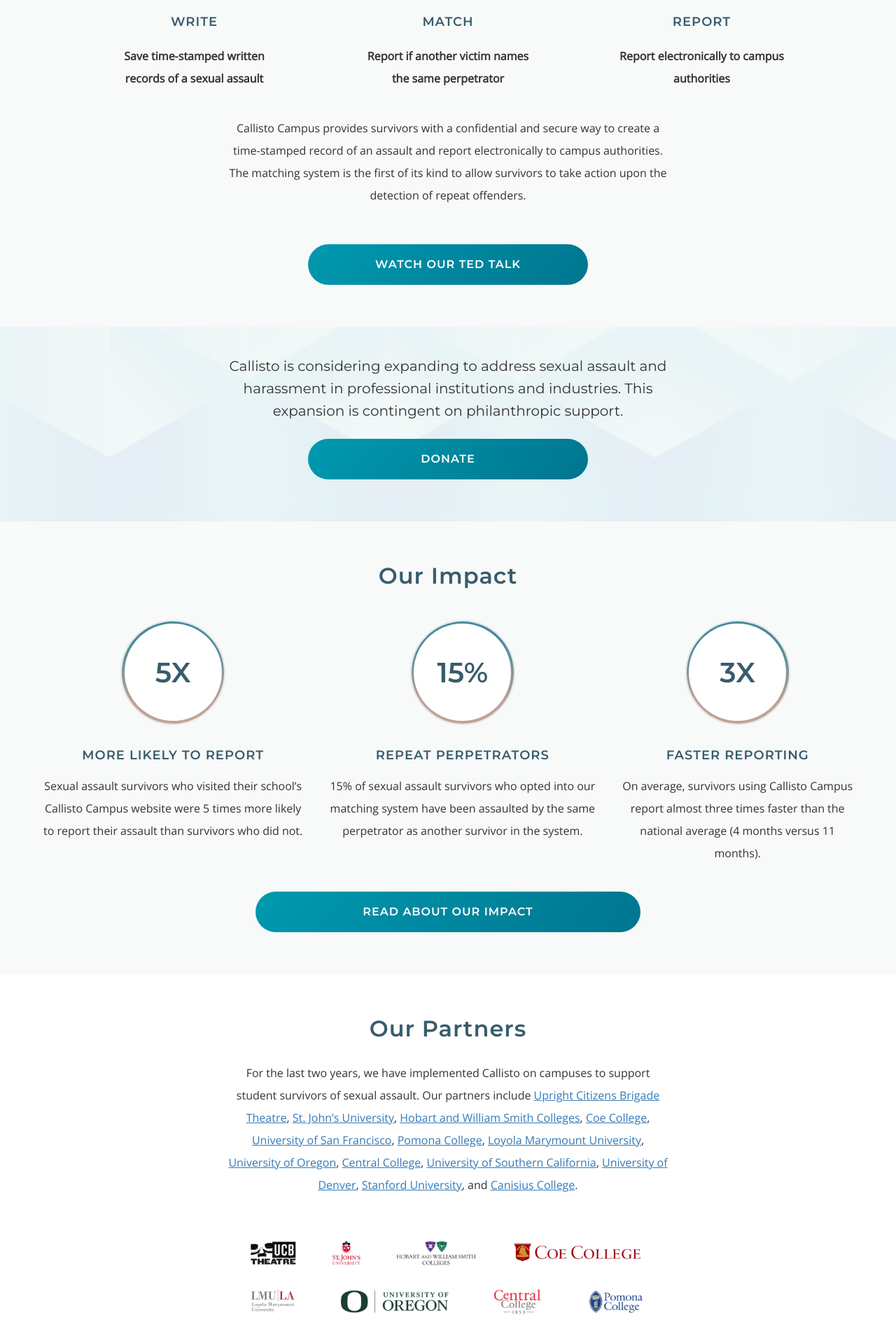
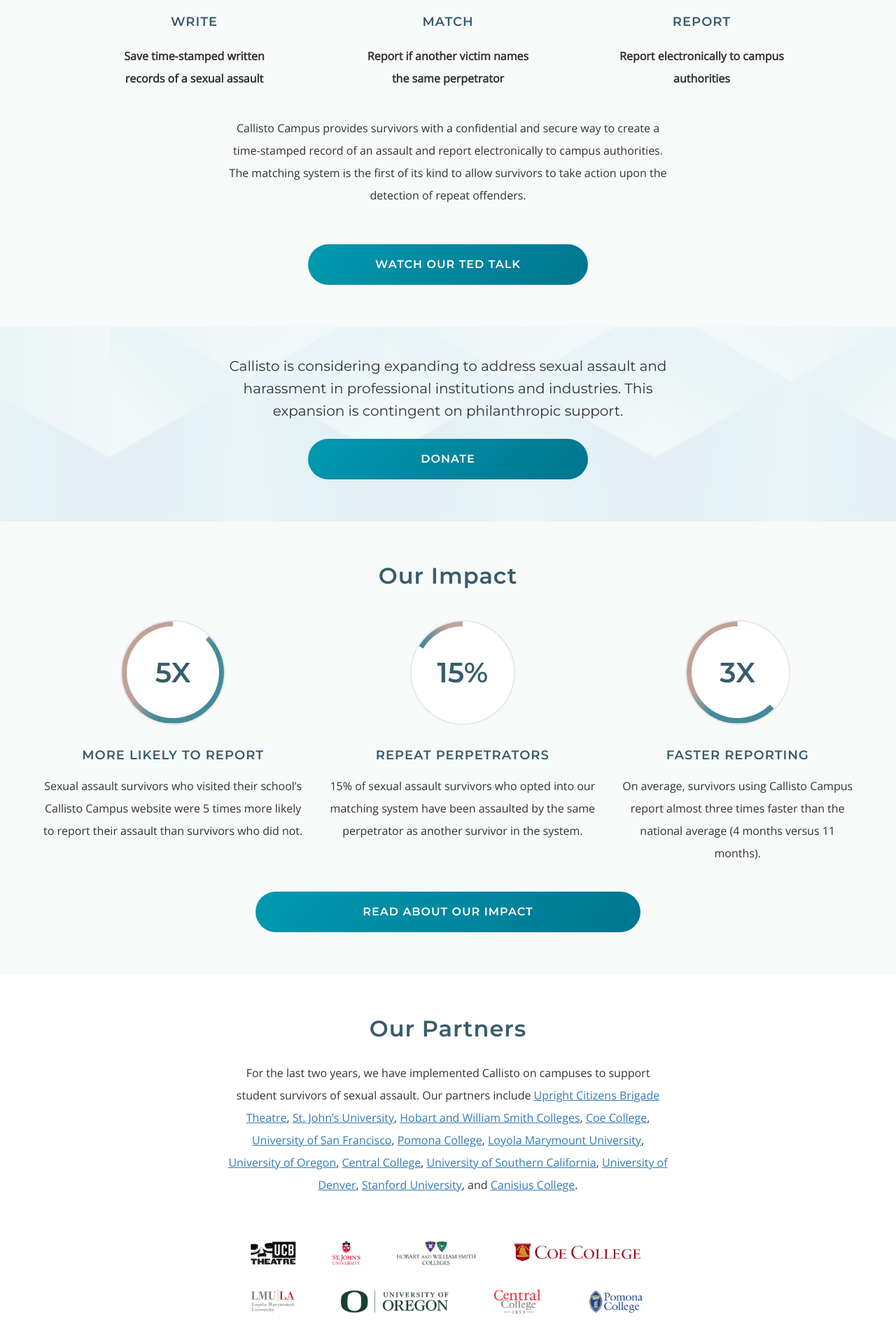
Before and after one commit to project-callisto/projectcallisto-dot-org, a Jekyll site: the page built from index.html, in a window 1280 px wide. Shown: the part 1792-3701 px from the top of the page at 70% size. Built offline with Jekyll 4.4.1, drawn with Linux system fonts in a browser that asks for light colours.

Commit message:
percentage bars done

```diff
--- a/_includes/stats.html
+++ b/_includes/stats.html
@@ -3,8 +3,8 @@
     <div class="stats-sections">
         <ul class="flex-on-large">
             <li>
-                <div class="stat-icon five-x">
-                    <div class="stat-colored-border"></div>
+                <div class="stat-icon">
+                    <div class="stat-colored-border five-x"></div>
                     <div class="stat-white-inner-circle"></div>
                     <div class="text">5X</div>
                 </div>
@@ -12,8 +12,8 @@
                 <p>Sexual assault survivors who visited their school’s Callisto Campus website were 5 times more likely to report their assault than survivors who did not.</p>
             </li>
             <li>
-                <div class="stat-icon fifteen-percent">
-                    <div class="stat-colored-border"></div>
+                <div class="stat-icon">
+                    <div class="stat-colored-border fifteen-percent"></div>
                     <div class="stat-white-inner-circle"></div>
                     <div class="text">15%</div>
                 </div>
@@ -21,8 +21,8 @@
                 <p>15% of sexual assault survivors who opted into our matching system have been assaulted by the same perpetrator as another survivor in the system. </p>
             </li>
             <li>
-                <div class="stat-icon three-x">
-                    <div class="stat-colored-border"></div>
+                <div class="stat-icon">
+                    <div class="stat-colored-border three-x"></div>
                     <div class="stat-white-inner-circle"></div>
                     <div class="text">3X</div>
                 </div>
--- a/_sass/stats.scss
+++ b/_sass/stats.scss
@@ -16,18 +16,35 @@
         position: absolute;
     }
 
+    &, .stat-white-inner-circle {
+        background-color: #FFFFFF;
+    }
+
     .stat-white-inner-circle {
-        $colored-border-size: 5%;
-
-        background-color: #FFFFFF;
+        $colored-border-size: 10%;
         width: 100% - $colored-border-size;
         height: 100% - $colored-border-size;
     }
 
     .stat-colored-border {
-        background: linear-gradient(0deg, $color-stats-start 20%, $color-stats-end 80%);
         width: 100%;
         height: 100%;
+        background: linear-gradient(0, $color-stats-end 40%, $color-stats-start 60%);
+    }
+
+    .stat-colored-border.five-x {
+        background: linear-gradient(310deg, $color-stats-end 40%, $color-stats-start 60%);
+        clip-path: polygon(0 0, 50% 0, 50% 50%, 100% 0, 100% 100%, 0 100%);
+    }
+
+    .stat-colored-border.fifteen-percent {
+        background: linear-gradient(235deg, $color-stats-start 40%, $color-stats-end 60%);
+        clip-path: polygon(0 0, 50% 0, 50% 50%, 0 20%);
+    }
+
+    .stat-colored-border.three-x {
+        background: linear-gradient(320deg, $color-stats-end 40%, $color-stats-start 60%);
+        clip-path: polygon(0 0, 50% 0, 50% 50%, 100% 100%, 0 100%);
     }
 
     .text {
```
